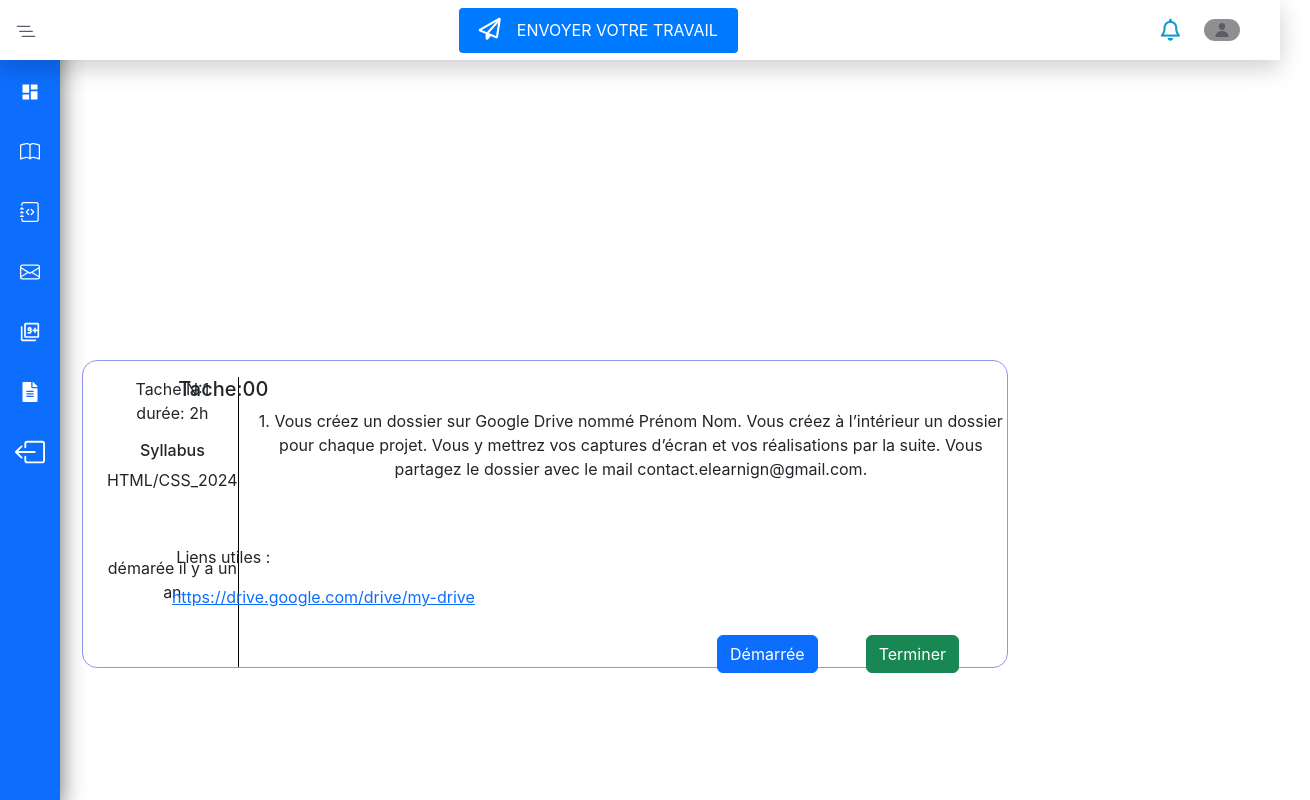
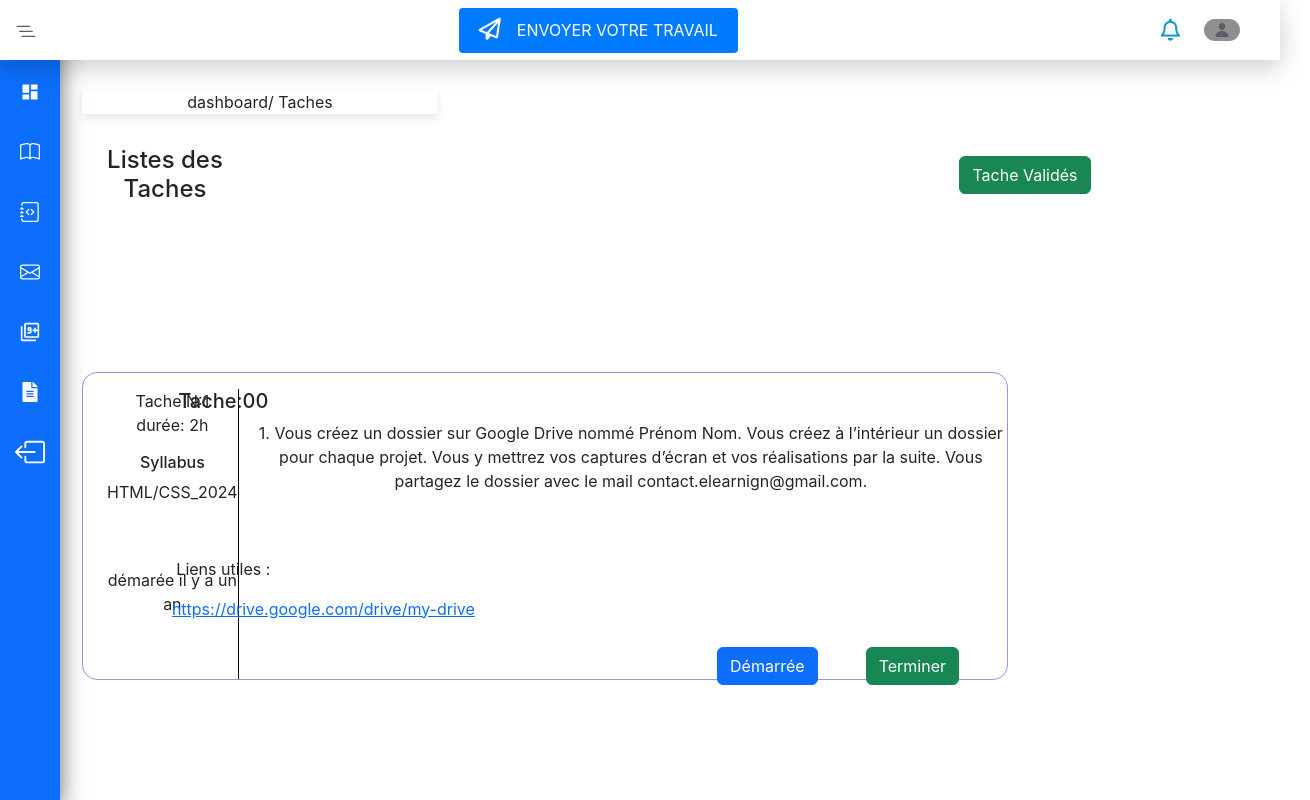
Before and after one commit to thierno-ba04/tache-21, a React (Create React App) app: page /tache in a window 1280 px wide. Shown: the top 800 px of the page, 1310 px wide, since content can reach past the window. Built offline with nearby package versions, Linux system fonts and the light colour scheme.

Commit message:
first commit

```diff
--- a/src/pagesEtudiant/demande/Demande.jsx
+++ b/src/pagesEtudiant/demande/Demande.jsx
@@ -1,10 +1,24 @@
-import React from "react";
-import { Col, Container, Row, Table, Button, Pagination } from "react-bootstrap";
+import React, { useState } from "react";
+import { Col, Container, Row, Table, Button, Pagination, Modal, Form } from "react-bootstrap";
 import "./demande.css";
 import { FaDownload, FaEye, FaFacebookMessenger } from "react-icons/fa";
 
 const Demande = () => {
-    // Fonction pour générer les items de pagination
+    const [show, setShow] = useState(false);
+    const [motif, setMotif] = useState("");
+    const [startDate, setStartDate] = useState("");
+    const [endDate, setEndDate] = useState("");
+
+    const handleClose = () => setShow(false);
+    const handleShow = () => setShow(true);
+
+    const handleSubmit = (e) => {
+        e.preventDefault();
+        // Gérer l'envoi des données ici
+        console.log({ motif, startDate, endDate });
+        handleClose();
+    };
+
     const renderPaginationItems = () => {
         let items = [];
         for (let number = 1; number <= 10; number++) {
@@ -38,7 +52,7 @@ const Demande = () => {
                     </Col>
                     <Col md={6} className="text-end">
                         <div className="buttondemande">
-                            <Button>
+                            <Button onClick={handleShow}>
                                 <FaFacebookMessenger className="me-2 mb-1" />
                                 Faire une Demande
                             </Button>
@@ -79,6 +93,41 @@ const Demande = () => {
                     </Col>
                 </Row>
             </Container>
+
+            {/* Modal pour faire une demande */}
+            <Modal show={show} onHide={handleClose}>
+                <Modal.Header closeButton>
+                    <Modal.Title>Faire une Demande</Modal.Title>
+                </Modal.Header>
+                <Modal.Body>
+                    <Form onSubmit={handleSubmit}>
+                        <Form.Group className="mb-3" controlId="motifSelect">
+                            <Form.Label>Motif</Form.Label>
+                            <Form.Control as="select" value={motif} onChange={(e) => setMotif(e.target.value)} required>
+                                <option value="">Sélectionner un motif</option>
+                                <option value="Absence">Absence</option>
+                                <option value="Changement Horaire">Changement Horaire</option>
+                                <option value="Abandon">Abandon</option>
+                                <option value="Pause Formation">Pause Formation</option>
+                            </Form.Control>
+                        </Form.Group>
+                        <Form.Group className="mb-3" controlId="startDate">
+                            <Form.Label>Date de début</Form.Label>
+                            <Form.Control type="date" value={startDate} onChange={(e) => setStartDate(e.target.value)} required />
+                        </Form.Group>
+                        <Form.Group className="mb-3" controlId="endDate">
+                            <Form.Label>Date de fin</Form.Label>
+                            <Form.Control type="date" value={endDate} onChange={(e) => setEndDate(e.target.value)} required />
+                        </Form.Group>
+                        <Button variant="primary" type="submit">
+                            Envoyer
+                        </Button>
+                        <Button variant="secondary" onClick={handleClose} className="ms-2">
+                            Annuler
+                        </Button>
+                    </Form>
+                </Modal.Body>
+            </Modal>
         </div>
     );
 }
--- a/src/pagesEtudiant/tache/Tache.jsx
+++ b/src/pagesEtudiant/tache/Tache.jsx
@@ -1,18 +1,32 @@
-import { Col, Container, Row } from "react-bootstrap";
+import { Button, Col, Container, Row } from "react-bootstrap";
 import "./tache.css";
 
 const Tache = () => {
   return (
-    <div className="mere-tache" style={{ marginTop: "80px", paddingTop: "120px" }}>
-      {/* <div className="d-flex ">
-        <div className="">
-            <p>DASHBOARD / TACHE</p>
-        </div>
-     <div className="inputsearch ">
-              <input type="search" placeholder="Recherche tache" />
-            </div>
-            </div> */}
+    <div className="mere-tache" style={{ marginTop: "80px", paddingTop: "10px" }}>
+
       <Container>
+      <Row>
+                    <Col md={4}>
+                        <div className="dashboarddemaandeabsences">
+                            <p>dashboard/ Taches</p>
+                        </div>
+                    </Col>
+                </Row>
+                <Row className="mt-3">
+                    <Col lg={2}  md={4} >
+                        <div className="liste-des-taches">
+                           <h4>Listes des Taches</h4>
+                        </div>
+                    </Col>
+                    <Col md={6} className=" Tache-Validés">
+                        <div className="button-des-tache-valides">
+                            <Button className="btn btn-success">
+                               Tache Validés
+                            </Button>
+                        </div>
+                    </Col>
+                </Row>
         <Row>
           <Col lg={10} md={12}>
             <div className="bg-tache d-md-flex ">
--- a/src/pagesEtudiant/tache/tache.css
+++ b/src/pagesEtudiant/tache/tache.css
@@ -71,6 +71,11 @@ border-radius: 15px;
             font-size: 13px;
         }
 
+        .Tache-Validés{
+            position: relative;
+            left: 10px;
+        }
+
 }
 
 
@@ -109,6 +114,11 @@ border-radius: 15px;
         .a-tache1{
             margin-left: 70px;
         }
+
+.Tache-Validés{
+    position: relative;
+    left: 230px;
+}
 }
 
 /* responsive mode laptop */
@@ -164,5 +174,9 @@ border-radius: 15px;
             margin-left: 90px;
         }
 
+.Tache-Validés{
+    position: relative;
+    left: 480px;
+}
 
 }
--- a/src/pagesEtudiant/updProfileEtudiant/UpdProfileEtudiant.jsx
+++ b/src/pagesEtudiant/updProfileEtudiant/UpdProfileEtudiant.jsx
@@ -1,5 +1,10 @@
 import { useState } from 'react';
 import { Col, Container, Row, Form, Button } from 'react-bootstrap';
+import imgprofil from "../../assets/img/téléchargement.jpg"
+import "./updProfileEtudiant.css"
+
+
+
 
 const UpdProfileEtudiant = () => {
     const [profile, setProfile] = useState({
@@ -34,6 +39,9 @@ const UpdProfileEtudiant = () => {
         <div style={{marginTop: "120px"}}>
             <Container>
                 <Row className="justify-content-md-center">
+                    <Col md={6} className='imguprofile'>
+                        <img src={imgprofil} alt="" />
+                    </Col>
                     <Col md={6}>
                         <h2>Mettre a Jour</h2>
                         <Form onSubmit={handleSubmit}>
--- /dev/null
+++ b/src/pagesEtudiant/updProfileEtudiant/updProfileEtudiant.css
@@ -0,0 +1,3 @@
+.imguprofile{
+    margin-top: 90px;
+}
```
